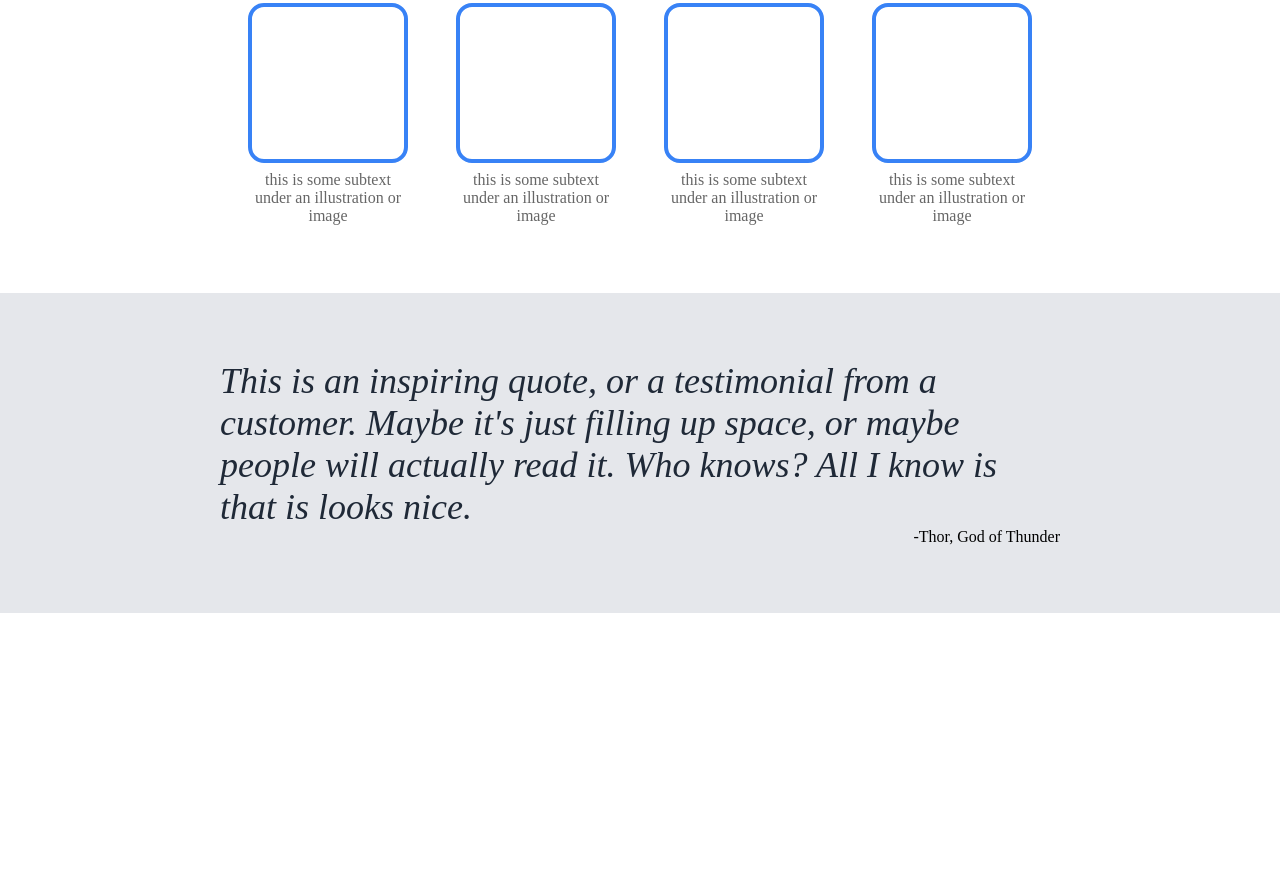
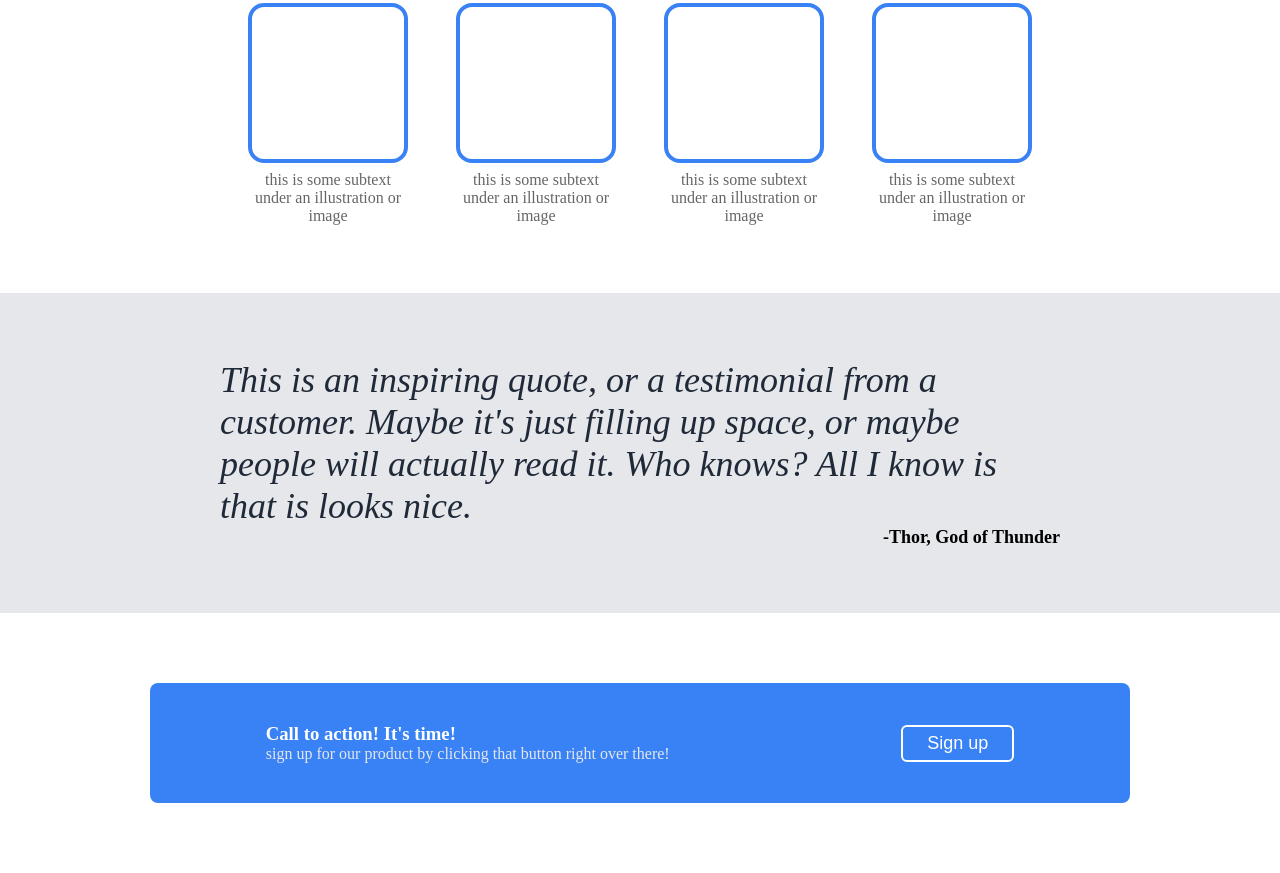
Before and after one commit to fgh319/odin-landing-page, a plain HTML site: page index.html in a window 1280 px wide. Shown: the part 658-1531 px from the top of the page. Before the commit the page ends 1271 px from the top, so only its background shows below. Drawn offline with Linux system fonts and the light colour scheme.

Commit message:
完成action部分

```diff
--- a/index.html
+++ b/index.html
@@ -53,8 +53,19 @@
   </div>
 
   <div class="quote">
-    <p class="quotation">This is an inspiring quote, or a testimonial from a customer. Maybe it's just filling up space, or maybe people will actually read it. Who knows? All I know is that is looks nice.</p>
+    <p class="quotation">This is an inspiring quote, or a testimonial from a customer. Maybe it's just filling up space,
+      or maybe people will actually read it. Who knows? All I know is that is looks nice.</p>
     <p class="author">-Thor, God of Thunder</p>
+  </div>
+
+  <div class="action">
+    <div class="signup">
+      <div>
+        <h3>Call to action! It's time!</h3>
+        <p>sign up for our product by clicking that button right over there!</p>
+      </div>
+      <button>Sign up</button>
+    </div>
   </div>
 </body>
 
--- a/styles.css
+++ b/styles.css
@@ -80,6 +80,7 @@ header {
     color: #F9FAF8;
     border-radius: 8px;
     border: none;
+    cursor: pointer;
 }
 
 .info {
@@ -140,4 +141,41 @@ header {
 
 .author {
     margin-left: auto;
+    font-size: 18px;
+    font-weight: bold;
 }
+
+.action {
+    height: 260px;
+    padding: 0 150px;
+    display: flex;
+    align-items: center;
+}
+
+.signup {
+    height: 120px;
+    border-radius: 8px;
+    flex: 1;
+    background-color: #3882F6;
+    display: flex;
+    justify-content: space-around;
+    align-items: center;
+}
+
+.signup h3 {
+    color: white;
+}
+
+.signup p {
+    color: #E5E7EB;
+}
+
+.signup button {
+    border: 2px solid white;
+    border-radius: 6px;
+    color: white;
+    background-color: #3882F6;
+    padding: 6px 24px;
+    font-size: 18px;
+    cursor: pointer;
+}
```
